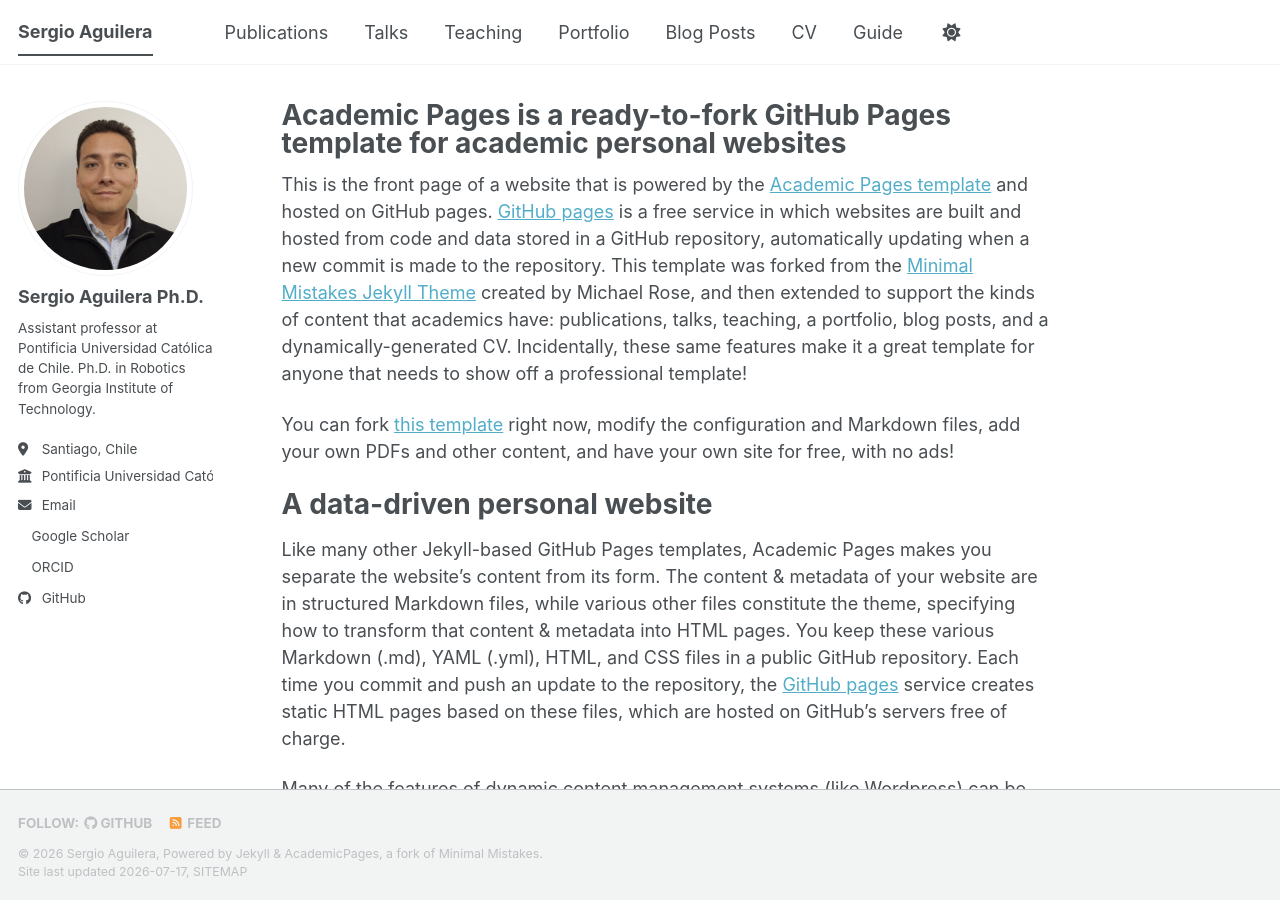
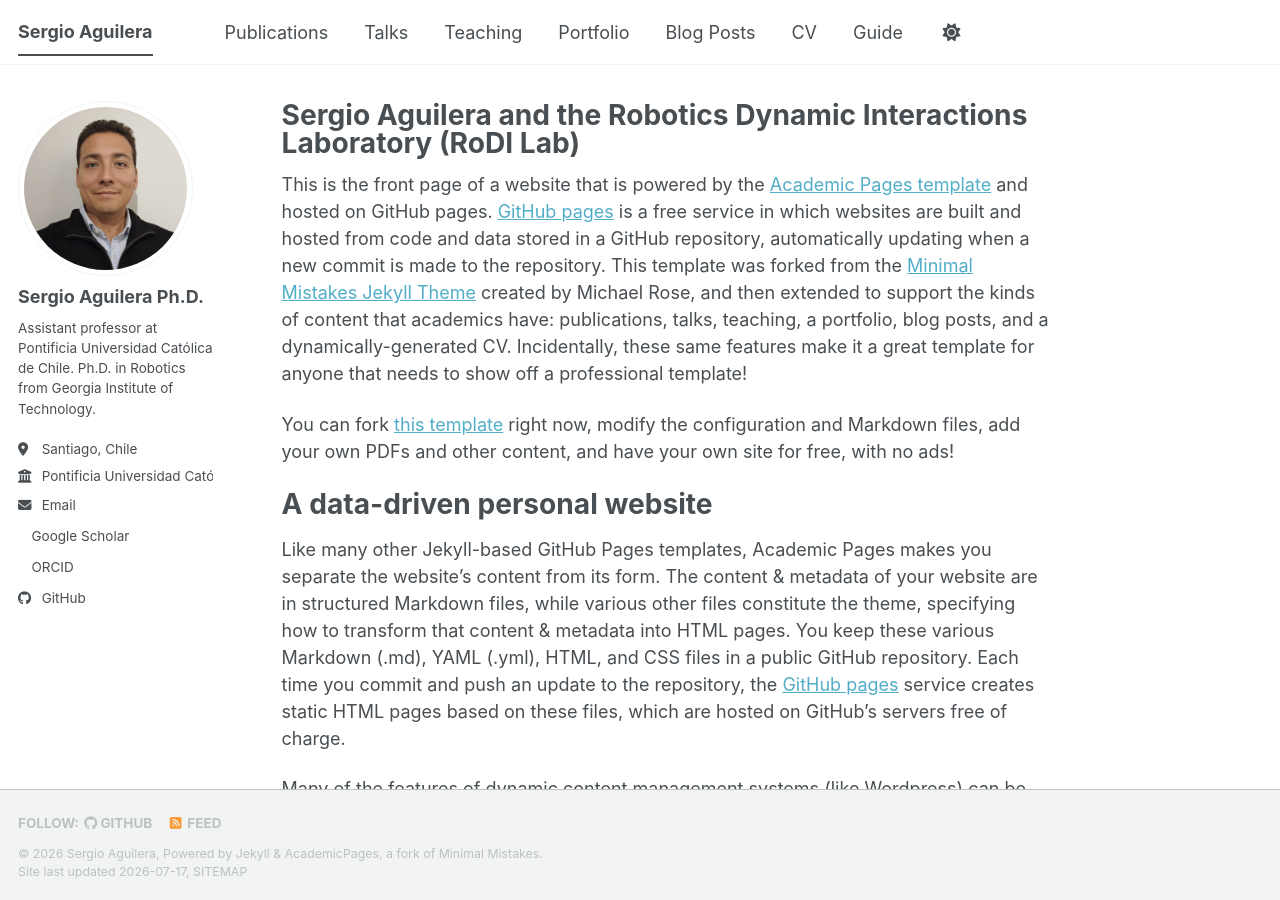
Before and after one commit to sfaguile-uc/sfaguile-uc.github.io, a Jekyll site: the page built from _pages/about.md, in a window 1280 px wide and 900 px high. Built offline with Jekyll 4.4.1, drawn with Linux system fonts in a browser that asks for light colours; a style sheet for code colours, icons or effects is not loaded.

Commit message:
Change about page content

```diff
--- a/_pages/about.md
+++ b/_pages/about.md
@@ -1,6 +1,6 @@
 ---
 permalink: /
-title: "Academic Pages is a ready-to-fork GitHub Pages template for academic personal websites"
+title: "Sergio Aguilera and the Robotics Dynamic Interactions Laboratory (RoDI Lab)"
 author_profile: true
 redirect_from:
   - /about/
```
